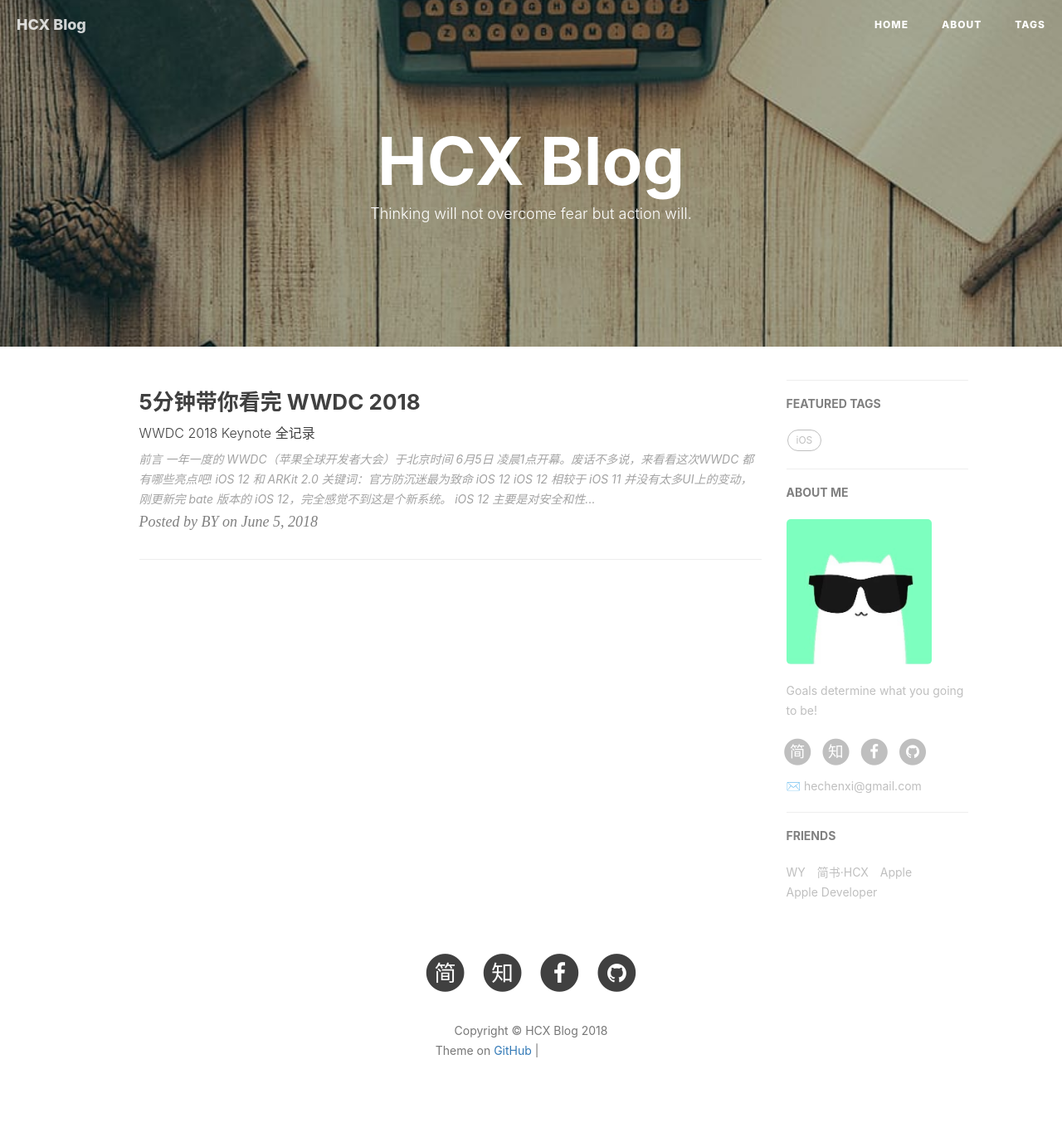
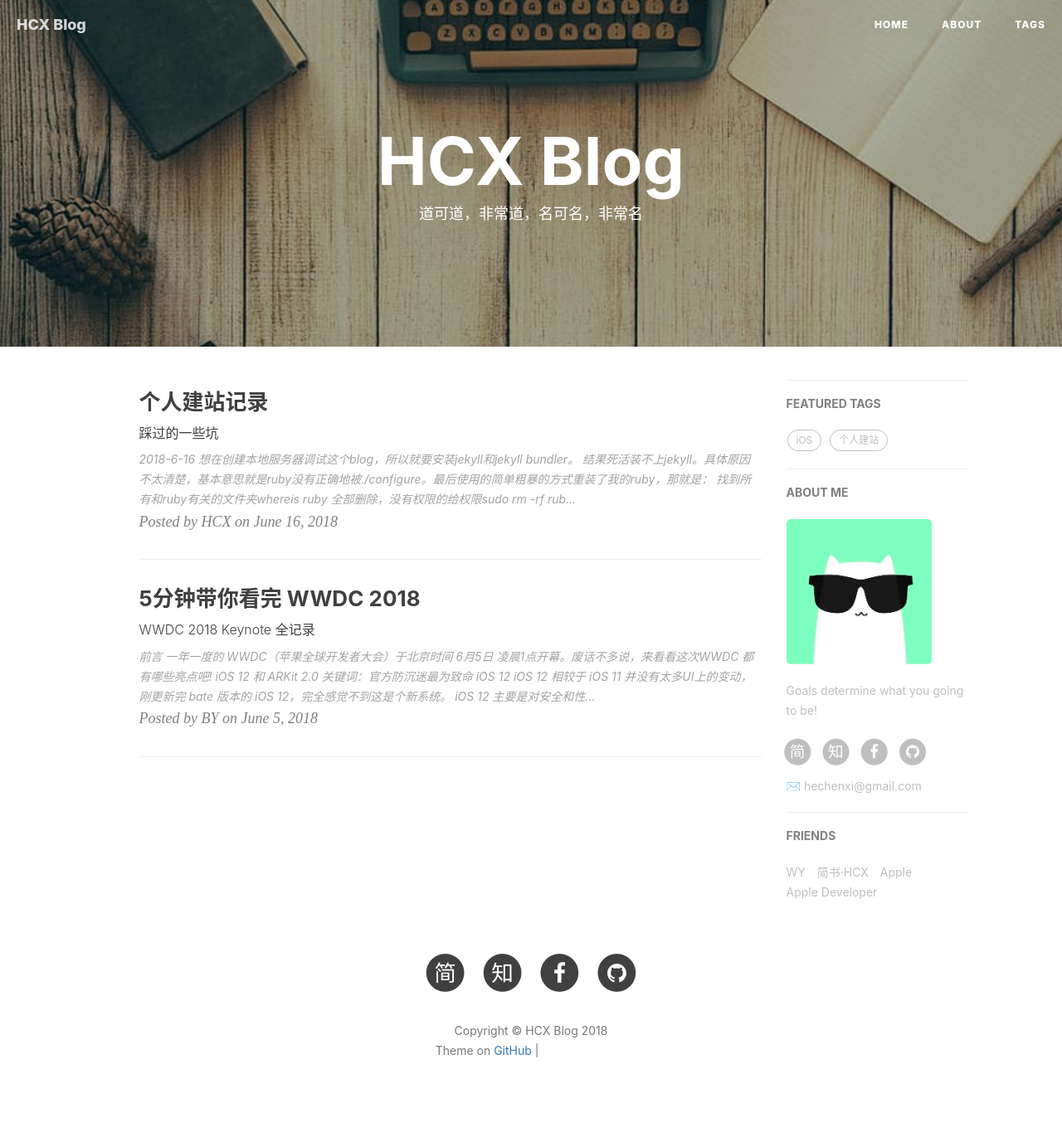
Before and after one commit to hechenxi/hechenxi.github.io, a Jekyll site: the page built from index.html, in a window 1280 px wide. Shown: the whole page at 83% size. Built offline with Jekyll 4.4.1, drawn with Linux system fonts in a browser that asks for light colours; nearby versions of some CDN libraries; the list of posts is cut into pages by our own code; comment, search, counter and statistics services are not loaded; grey boxes are pictures that could not be loaded.

Commit message:
add first post

```diff
--- a/_config.yml
+++ b/_config.yml
@@ -19,10 +19,10 @@
 # SNS settings
 RSS: false
 # weibo_username:     hechenxi
-zhihu_username:     hechenxi
+zhihu_username:     he-chen-xi-12-32
 github_username:    hechenxi
 facebook_username:  baiying.qiu.7
-jianshu_username:   e71990ada2fd
+jianshu_username:   176519cd702d
 #twitter_username:   hechenxi
 
 
@@ -103,7 +103,7 @@
         href: "http://zhengwuyang.com"
     },{
         title: "简书·HCX",
-        href: "http://www.jianshu.com/u/e71990ada2fd"
+        href: "http://www.jianshu.com/u/176519cd702d"
     },{
         title: "Apple",
         href: "https://apple.com"
--- /dev/null
+++ b/_posts/2018-06-16-first-post.md
@@ -0,0 +1,41 @@
+---
+layout:     post
+title:      个人建站记录
+subtitle:   踩过的一些坑
+date:       2018-06-16
+author:     HCX
+header-img: img/post-bg-swift2.jpg
+catalog: true
+tags:
+    - 个人建站
+---
+
+## 2018-6-16
+想在创建本地服务器调试这个blog，所以就要安装jekyll和jekyll bundler。
+
+结果死活装不上jekyll。具体原因不太清楚，基本意思就是`ruby`没有正确地被`./configure`。最后使用的简单粗暴的方式重装了我的`ruby`，那就是：
+1. 找到所有和ruby有关的文件夹`whereis ruby`
+2. 全部删除，没有权限的给权限`sudo rm -rf ruby`……然后`ruby -v`,发现已经没有`ruby`了
+3. 再重新编译、安装我下载的`ruby`，`./configure`,`make`,`sudo make install`
+
+重新安装上了`ruby`，也就自动安装上了`RubyGems`，然后：
+
+`gem install jekyll`
+
+`gem install jekyll boundler`
+
+`gem install jekyll-paginate`
+
+成功安装上`jekyll`，进入Blog的目录下，打开终端
+
+`jekyll s`
+
+成了，提示我们，可以通过127.0.0.1:4000访问我们的Blog啦。
+ctrl+c可以停止服务，不过我一直都是ctrl+z
+
+
+
+### 参考
+
+- [利用 GitHub Pages 快速搭建个人博客](https://www.jianshu.com/p/e68fba58f75c)
+- [Jekyll官方文档](http://jekyllcn.com/docs/home/)
--- a/about.html
+++ b/about.html
@@ -18,7 +18,7 @@
     <blockquote><p>冰冻三尺 非一日之寒<br>
     积土成山 非斯须之作</p></blockquote>
 
-    <p>Hey，我是<strong>柏荧(BY)</strong>，一只iOS程序猿，现在厦门工作。</p>
+    <p>Hey，我是<strong>HCX(BY)</strong>，一只iOS程序猿，现在厦门工作。</p>
 
     <p>工作、学习之余，我还是一个健身爱好者，同时也非常喜欢拳击。</p>
 
--- a/index.html
+++ b/index.html
@@ -1,6 +1,6 @@
 ---
 layout: page
-description: "Thinking will not overcome fear but action will."
+description: "道可道，非常道，名可名，非常名"
 ---
 
 {% for post in paginator.posts %}
```
